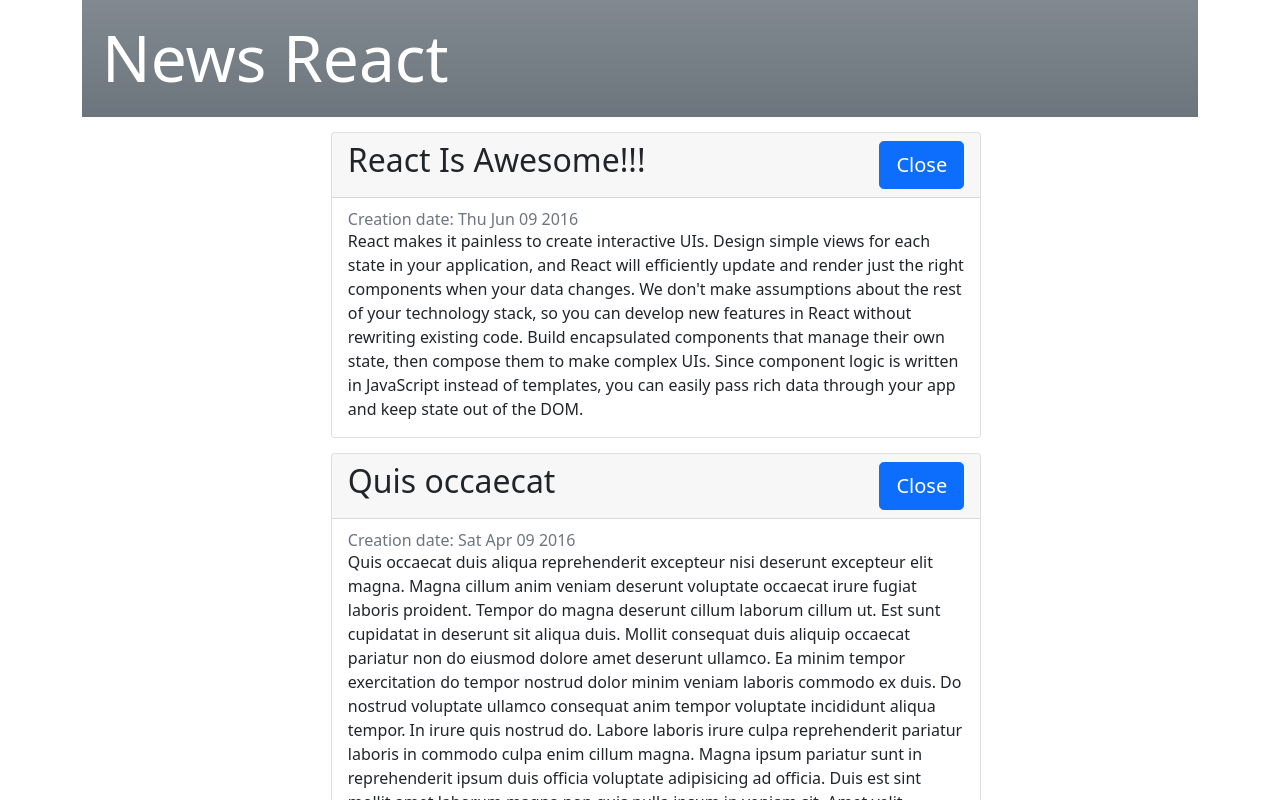
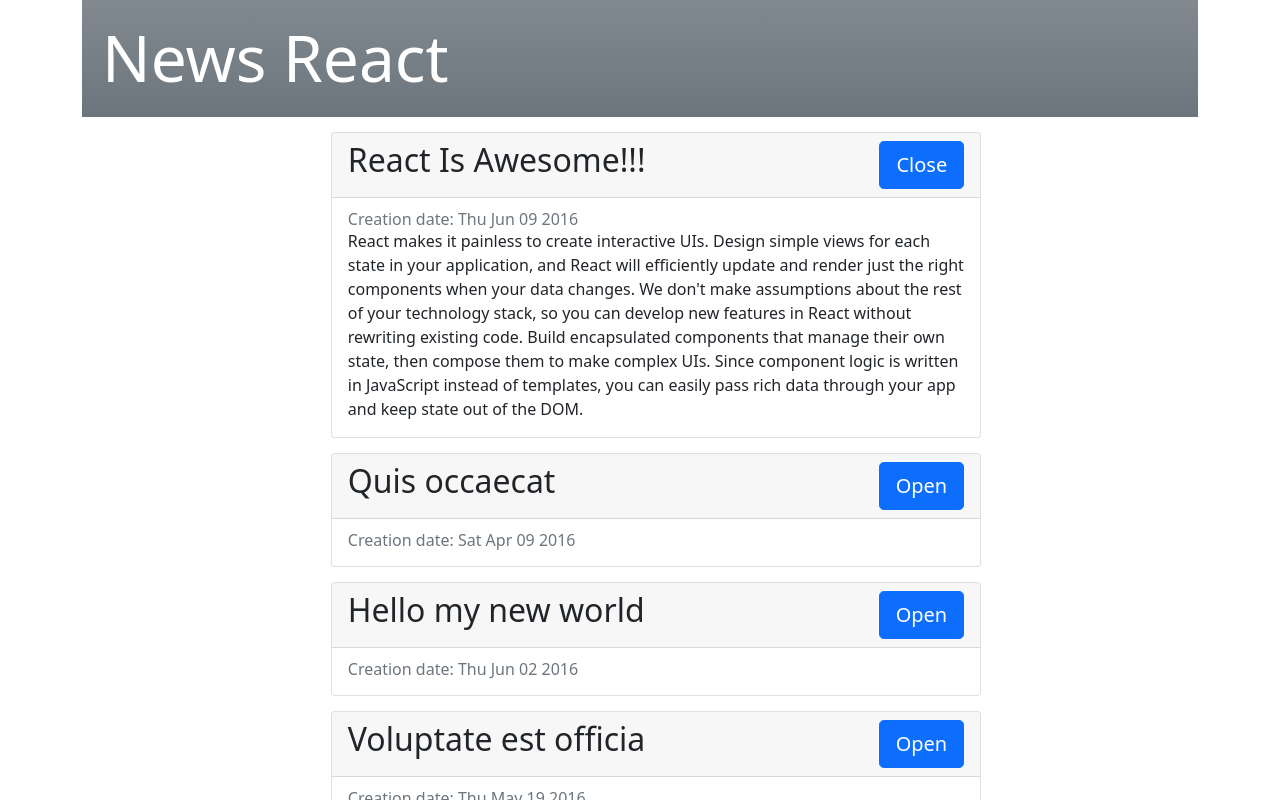
Before and after one commit to Aleksey-Bor/ReactApp, a React (Create React App) app: page / in a window 1280 px wide. Shown: the top 800 px of the page. Built offline with nearby package versions, Linux system fonts and the light colour scheme.

Commit message:
feat: close all articles except the first one by default

```diff
--- a/src/components/Article.js
+++ b/src/components/Article.js
@@ -1,12 +1,18 @@
 import React, {Component} from 'react'
 
 class Article extends Component {
-    state = {
-        isOpen: true
+    constructor(props) {
+        super(props)
+
+        this.state = {
+            isOpen: props.defaultOpen
+        }
     }
 
     render() {
+        console.log(this.props);
         const {article} = this.props;
+        console.log(this.state.isOpen);
         const body = this.state.isOpen && <section className="card-text:last-child">{article.text}</section>
         return (
             <div className = "card mx-auto" style={{width: '60%'}}>
--- a/src/components/ArticleList/index.js
+++ b/src/components/ArticleList/index.js
@@ -3,7 +3,7 @@
 import './style.css'
 
 function ArticleList({articles}) {
-    const articleElements = articles.map(article => <li key={article.id} className="article-list__li"><Article article={article}/></li>);
+    const articleElements = articles.map((article, index) => <li key={article.id} className="article-list__li"><Article article={article} defaultOpen={index === 0}/></li>);
 
     return (
         <ul>
```
